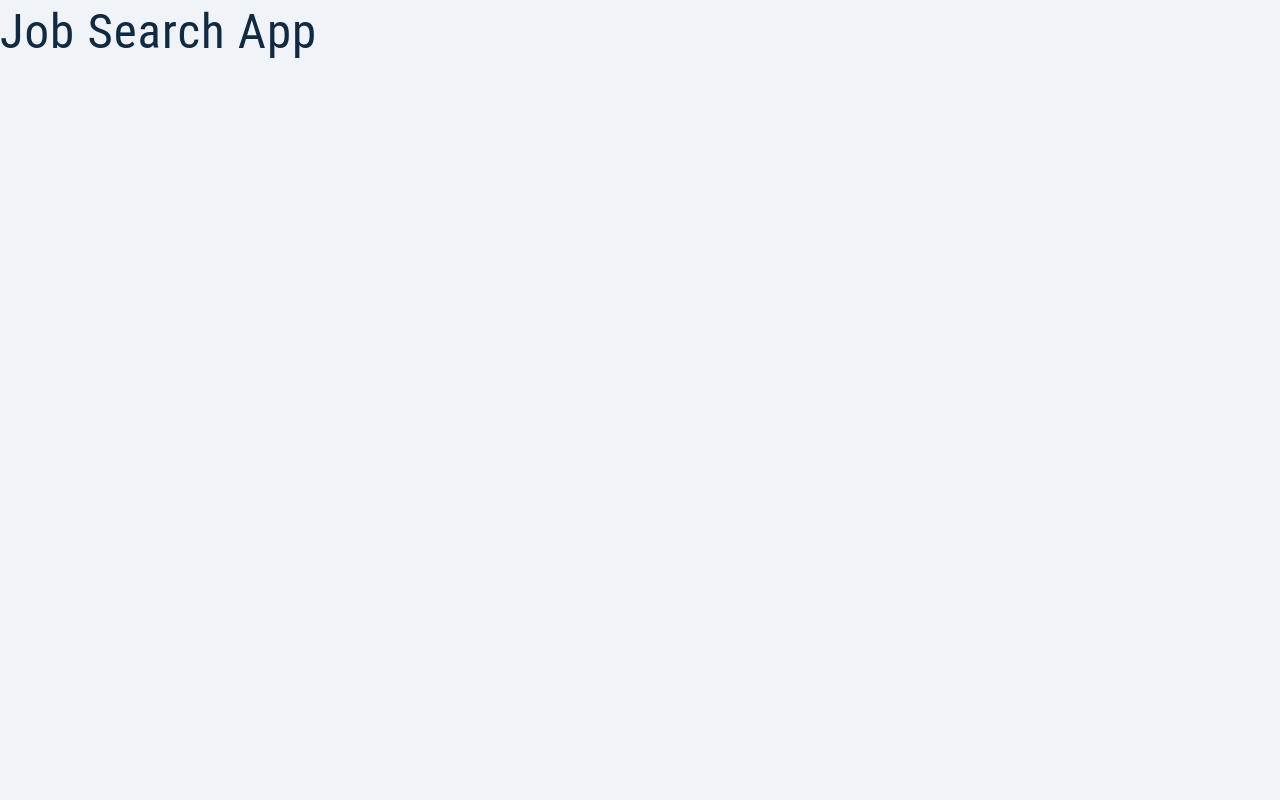
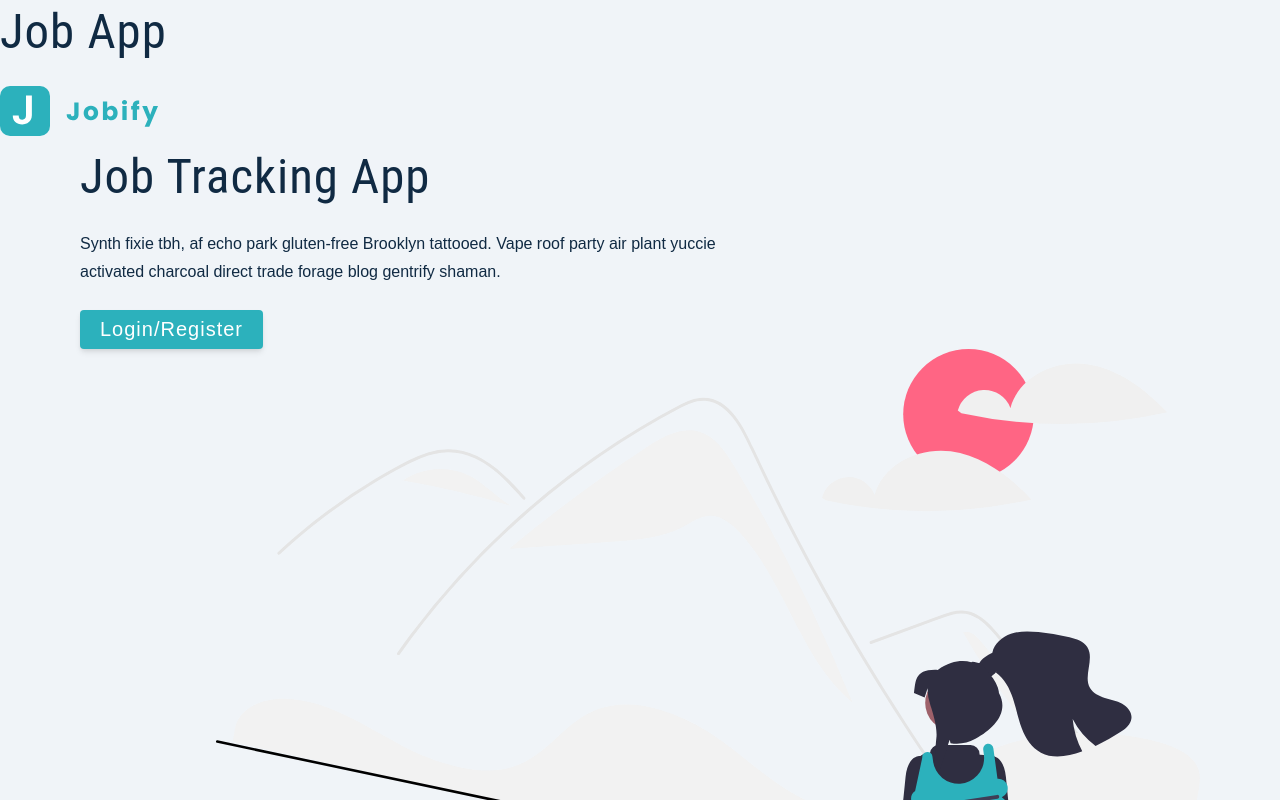
Before and after one commit to smajaas/Job-app, a React (Create React App) app: page / in a window 1280 px wide. Shown: the top 800 px of the page. Built offline with nearby package versions, Linux system fonts and the light colour scheme; the HTML template or start-up script is replaced by a standard one.

Commit message:
landing page structure

```diff
--- a/src/App.js
+++ b/src/App.js
@@ -1,5 +1,12 @@
+import Landing from './pages/Landing';
+
 function App() {
-  return <h1>Job Search App</h1>;
+  return (
+    <div>
+      <h1>job app</h1>
+      <Landing />;
+    </div>
+  );
 }
 
 export default App;
--- /dev/null
+++ b/src/pages/Landing.js
@@ -0,0 +1,30 @@
+import React from 'react';
+import logo from '../assets/images/logo.svg';
+import main from '../assets/images/main.svg';
+
+const Landing = () => {
+  return (
+    <main>
+      <nav>
+        <img src={logo} alt='jobify' className='logo' />
+      </nav>
+      <div className='container page'>
+        {/* info */}
+        <div className='info'>
+          <h1>
+            job <span>tracking</span> app
+          </h1>
+          <p>
+            Synth fixie tbh, af echo park gluten-free Brooklyn tattooed. Vape
+            roof party air plant yuccie activated charcoal direct trade forage
+            blog gentrify shaman.
+          </p>
+          <button className='btn btn-hero'>Login/Register</button>
+        </div>
+        <img src={main} alt='job hunt' className='img main-img' />
+      </div>
+    </main>
+  );
+};
+
+export default Landing;
```
